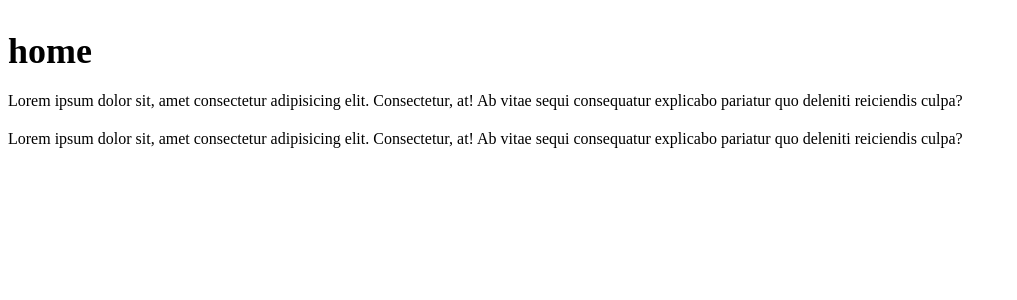
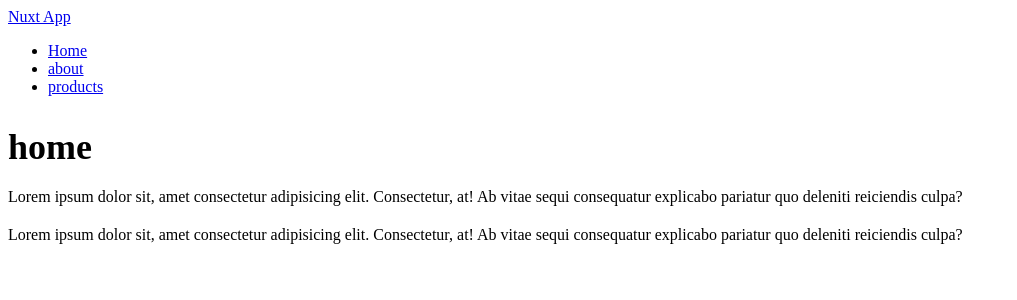
Before and after one commit to Faezeh-khd/nuxt-app, a Nuxt app: page / in a window 1280 px wide. Shown: the top 300 px of the page, without its empty margins (0-1017 px from the left). Built offline with nearby package versions, Linux system fonts and the light colour scheme.

Commit message:
adding NuxtLink

```diff
--- a/pages/index.vue
+++ b/pages/index.vue
@@ -1,5 +1,21 @@
 <template>
   <div>
+    <header>
+      <nav>
+        <NuxtLink to="/">Nuxt App</NuxtLink>
+        <ul>
+          <li>
+            <NuxtLink to="/">Home</NuxtLink>
+          </li>
+          <li>
+            <NuxtLink to="/about">about</NuxtLink>
+          </li>
+          <li>
+            <NuxtLink to="/products">products</NuxtLink>
+          </li>
+        </ul>
+      </nav>
+    </header>
     <h2>home</h2>
     <p>
       Lorem ipsum dolor sit, amet consectetur adipisicing elit. Consectetur, at!
@@ -16,13 +32,12 @@
 
 <script setup></script>
 
-<style  scoped>
+<style scoped>
 h2 {
-
-margin-bottom: 20px;
-font-size: 36px;
+  margin-bottom: 20px;
+  font-size: 36px;
 }
-p{
-    margin: 20px 0;
+p {
+  margin: 20px 0;
 }
 </style>
```
